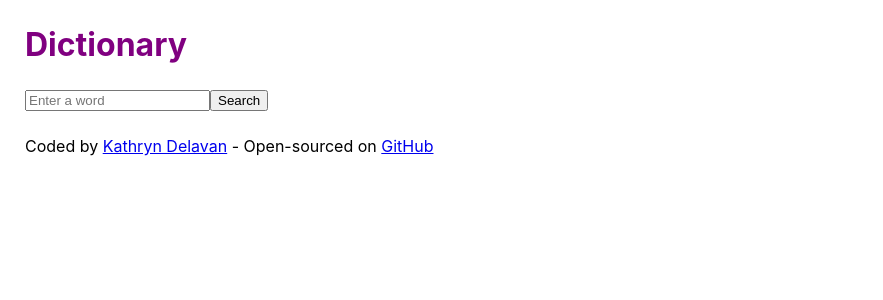
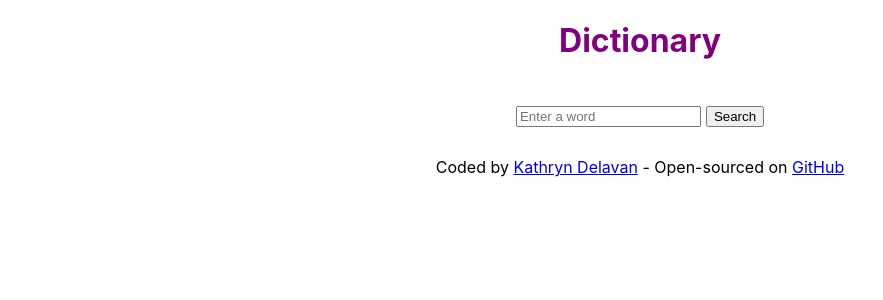
Before and after one commit to kdelavan/dictionary-project, a React (Create React App) app: page / in a window 1280 px wide. Shown: the top 300 px of the page, without its empty margins (0-883 px from the left). Built offline with nearby package versions, Linux system fonts and the light colour scheme.

Commit message:
Revert "added synonym component"
This reverts commit fb90e6158937b9252dea5de1f8236b0b9b6167a4.

```diff
--- a/src/App.css
+++ b/src/App.css
@@ -1,8 +1,9 @@
 .App-header {
+  text-align: center;
   color: purple;
-  margin: 25px;
 }
 
 .App-footer {
-  margin: 25px;
+  text-align: center;
+  margin: 30px;
 }
--- a/src/Dictionary.css
+++ b/src/Dictionary.css
@@ -1,3 +1,17 @@
-.Dictionary {
-  margin: 25px;
+.Dictionary form {
+  text-align: center;
+  margin-top: 45px;
 }
+
+.Dictionary #search-button {
+  margin-left: 5px;
+}
+
+.Results h2 {
+  text-align: center;
+}
+
+.Meaning h3,
+p {
+  text-align: center;
+}
--- a/src/Meaning.js
+++ b/src/Meaning.js
@@ -1,5 +1,4 @@
 import React from "react";
-import Synonyms from "./Synonyms";
 
 export default function Meaning(props) {
   return (
@@ -9,12 +8,9 @@ export default function Meaning(props) {
         return (
           <div key={index}>
             <p>
-              <strong>Definition: </strong>
               {definition.definition}
               <br />
-              <Synonyms synonyms={definition.synonyms} />
-              <strong>Example: </strong>
-              <em>{definition.example}</em>
+              {definition.example}
             </p>
           </div>
         );
--- a/src/Synonyms.js
+++ /dev/null
@@ -1,15 +0,0 @@
-import React from "react";
-
-export default function Synonyms(props) {
-  if (props.synonyms) {
-    return (
-      <ul className="Synonyms">
-        {props.synonyms.map(function (synonym, index) {
-          return <li key={index}>{synonym}</li>;
-        })}
-      </ul>
-    );
-  } else {
-    return null;
-  }
-}
```
